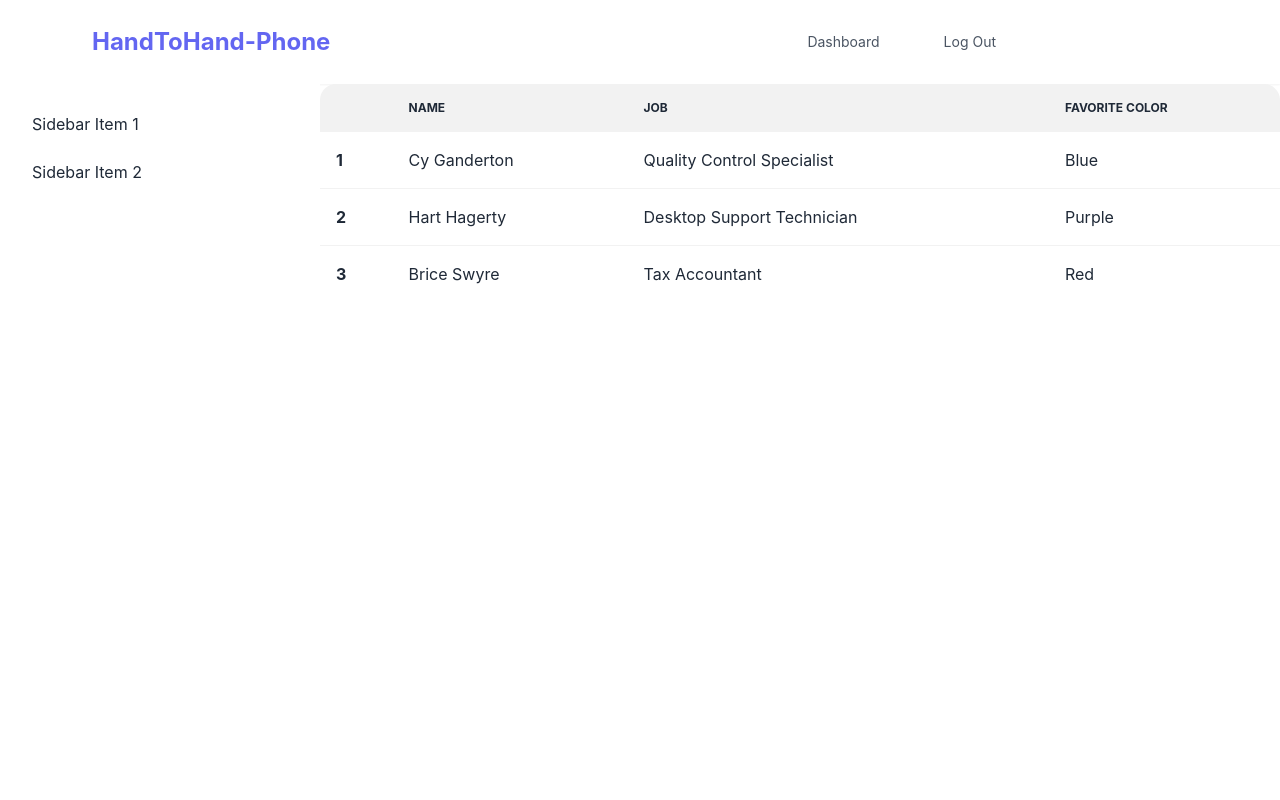
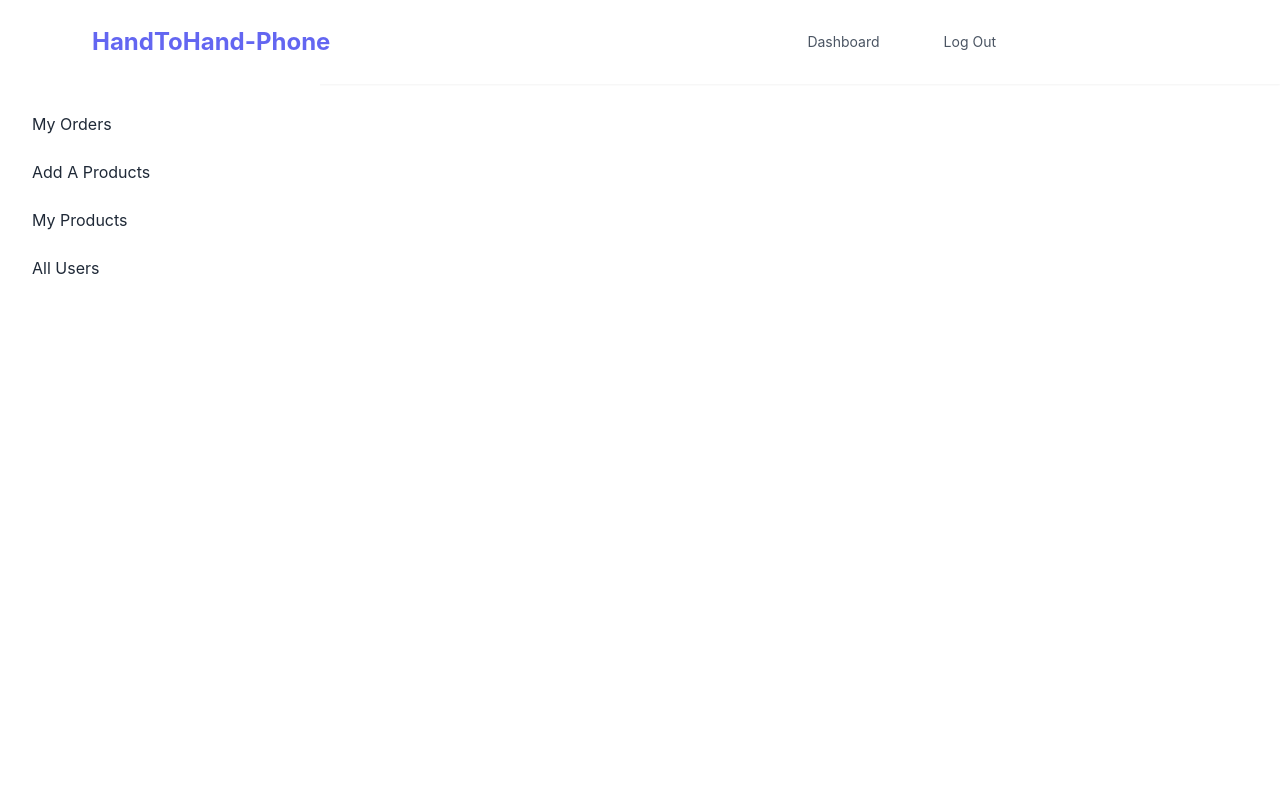
Before and after one commit to rajuproject/HandToHand-Phone, a React (Create React App) app: page /dashboard in a window 1280 px wide. Shown: the top 800 px of the page. Built offline with nearby package versions, Linux system fonts and the light colour scheme; no server answers; sample sign-in values are in the browser's storage.

Commit message:
product added

```diff
--- a/package.json
+++ b/package.json
@@ -9,6 +9,7 @@
     "@testing-library/user-event": "^13.5.0",
     "daisyui": "^2.42.0",
     "firebase": "^9.14.0",
+    "jsonwebtoken": "^8.5.1",
     "react": "^18.2.0",
     "react-day-picker": "^8.3.7",
     "react-dom": "^18.2.0",
--- /dev/null
+++ b/src/Added Products/AddedProducts.js
@@ -0,0 +1,11 @@
+import React from 'react';
+
+const AddedProducts = () => {
+    return (
+        <div>
+            added products
+        </div>
+    );
+};
+
+export default AddedProducts;
--- /dev/null
+++ b/src/My Orders/MyOrders.js
@@ -0,0 +1,11 @@
+import React from 'react';
+
+const MyOrders = () => {
+    return (
+        <div>
+            my orders
+        </div>
+    );
+};
+
+export default MyOrders;
--- /dev/null
+++ b/src/MyProducts/MyProducts.js
@@ -0,0 +1,11 @@
+import React from 'react';
+
+const MyProducts = () => {
+    return (
+        <div>
+            my products
+        </div>
+    );
+};
+
+export default MyProducts;
--- a/src/Pages/Login/Signup.js
+++ b/src/Pages/Login/Signup.js
@@ -18,35 +18,15 @@ const Signup = () => {
   const handleSubmit = event => {
     event.preventDefault()
     const name = event.target.name.value
-    // const image = event.target.image.files[0]
+
     const email = event.target.email.value
     const password = event.target.email.value
     const option = event.target.option.value
 
 
-    // const userInfo = {
-    //   email, name, option
-    // }
-
-    // console.log(userInfo)
-
-    // const formData = new FormData()
-    // formData.append('image', image)
-
-
-
-    // const url = 'https://api.imgbb.com/1/upload?key=fcaa363a66659c0649b28f9ea77e9867'
-
-    // fetch(url, {
-    //   method: 'POST',
-    //   body: formData,
-    // })
-    //   .then(res => res.json())
-    //   .then(data => {
-
     createUser(email, password)
       .then(result => {
-        // setAuthToken(result.user)
+
         console.log(result.user)
         updateUserProfile(name)
           .then(() => {
@@ -60,8 +40,7 @@ const Signup = () => {
           })
       })
       .catch(err => console.log(err))
-      // .catch(err => console.log(err))
-      // })
+
       .catch(err => console.log(err))
   }
 
@@ -82,7 +61,7 @@ const Signup = () => {
 
   const githubSubmit = () => {
     gitHubSignIn().then(result => {
-      console.log(result.user)
+
       const user = result.user
       const option = 'buyer'
       allUsers(user.email, user.displayName, option)
@@ -102,7 +81,7 @@ const Signup = () => {
   const allUsers = (email, name , option) => {
     const users = {email, name, option}
 
-    console.log(users)
+
 
     fetch('http://localhost:5000/allusers', {
       method:'POST',
@@ -113,11 +92,23 @@ const Signup = () => {
     })
     .then(res => res.json())
     .then(data =>{
+      getUserToken(email)
       console.log(data)
-      navigate('/')
+
     })
   }
 
+
+  const getUserToken = email =>{
+    fetch(`http://localhost:5000/jwt?email=${email}`)
+    .then(res => res.json())
+    .then(data=>{
+      if(data.accessToken){
+        localStorage.setItem('accessToken', data.accessToken)
+        navigate('/')
+      }
+    })
+  }
 
 
   return (
--- a/src/Routes/DashBoardLayout/DashBoradLayout.js
+++ b/src/Routes/DashBoardLayout/DashBoradLayout.js
@@ -1,5 +1,5 @@
 import React from 'react';
-import { Outlet } from 'react-router-dom';
+import { Link, Outlet } from 'react-router-dom';
 import Navbar from '../../Components/Navbar';
 import Footer from '../../Footer/Footer';
 
@@ -20,8 +20,16 @@ const DashBoradLayout = () => {
                     <label htmlFor="my-drawer-2" className="drawer-overlay"></label>
                     <ul className="menu p-4 w-80 bg-base-100 text-base-content">
 
-                        <li><a>Sidebar Item 1</a></li>
-                        <li><a>Sidebar Item 2</a></li>
+                      <div>
+                        <li><Link to = '/dashboard/myOrders'>My Orders</Link></li>
+                        </div>
+                        <div>
+                        <li><Link to = '/dashboard/addedProducts'>Add A Products</Link></li>
+                        <li><Link to = '/dashboard/myProducts'>My Products</Link></li>
+                        </div>
+                        <div>
+                        <li><Link to = '/dashboard/allUsers'>All Users</Link></li>
+                        </div>
                     </ul>
 
                 </div>
```
Also changed, not shown: src/Routes/DashBoardLayout/DashBoard.js (deleted, +0 -9 lines), src/Routes/routes.js (+16 -1 lines), 1 other file (tests, documents, lock files or other folders).
